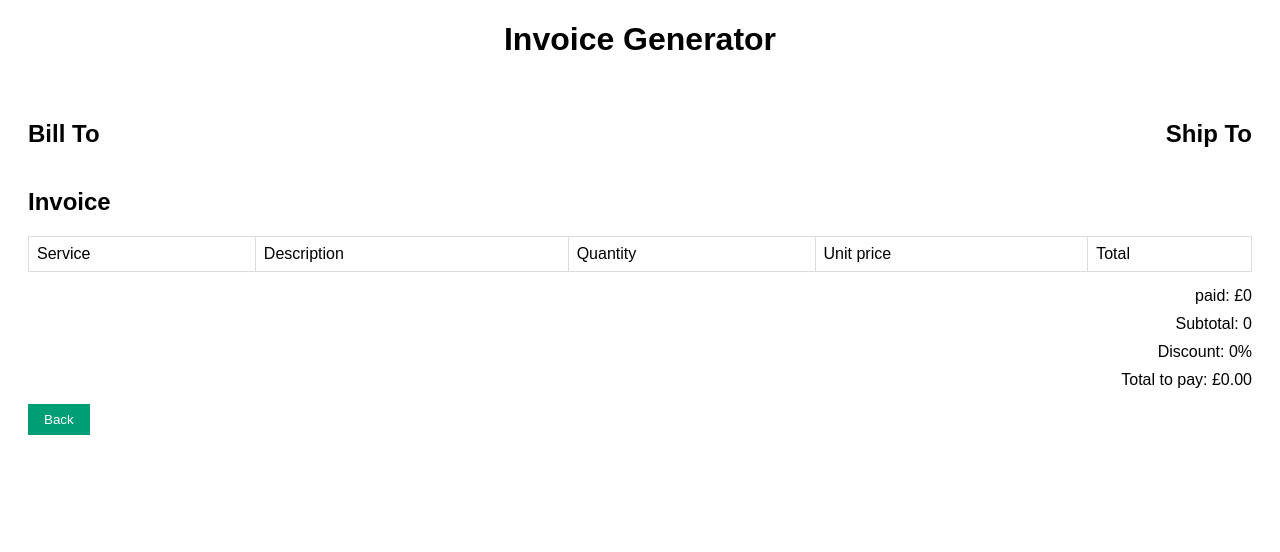
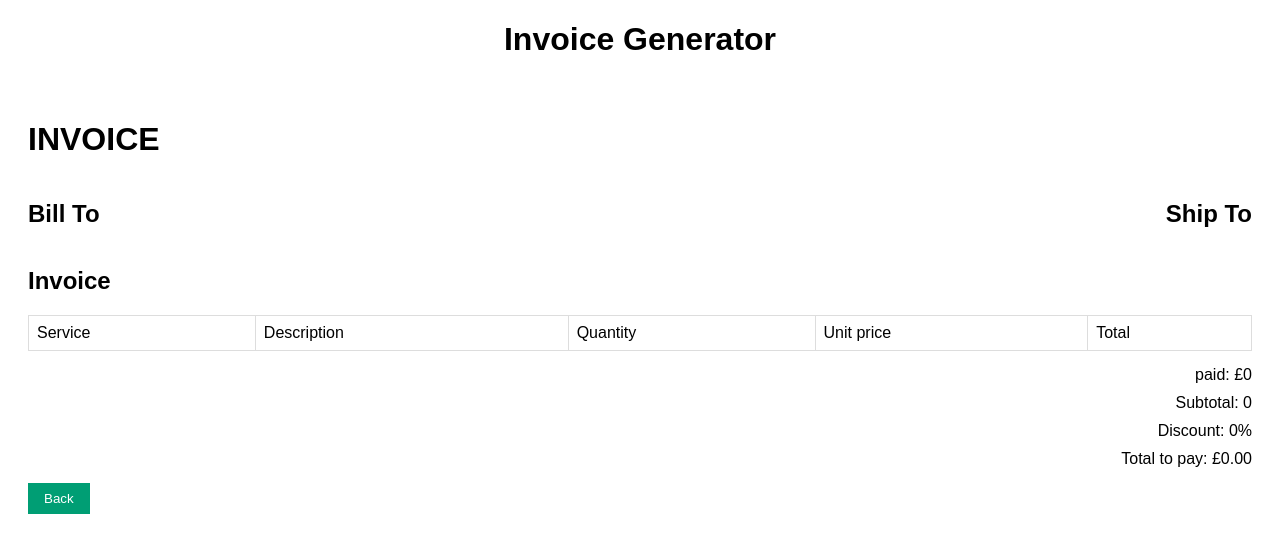
Before and after one commit to ola9292/invoice-generator, a Vue app: page / in a window 1280 px wide. Both pictures are taken after a click on the button "See Preview". Shown: the top 552 px of the page. Built offline with nearby package versions, Linux system fonts and the light colour scheme.

Commit message:
bill to details

```diff
--- a/src/components/Invoice.vue
+++ b/src/components/Invoice.vue
@@ -160,6 +160,7 @@
         <div class="container-2">
 
             <div id="invoice-preview">
+                <h1>INVOICE</h1>
                 <div class="date_no preview">
                     <p v-if="invoice.date"><bold>Date:</bold> {{ invoice.date }}</p>
                     <p v-if="invoice.invoice_no"><bold>Invoice No:</bold> {{ invoice.invoice_no }}</p>
@@ -232,12 +233,13 @@
     border: 1px solid #dddddd;
     text-align: left;
     padding: 8px;
+
     }
     .container{
         font-size: 16px;
         touch-action: manipulation;
         user-select: none;
-        overflow-x: scroll;
+        /* overflow-x: scroll; */
         margin: auto;
         padding: 20px;
         width: 90%;
@@ -245,7 +247,7 @@
         box-shadow: rgba(0, 0, 0, 0.35) 0px 5px 15px;
     }
     .container-2{
-        overflow-x: auto;
+        /* overflow-x: scroll; */
         padding: 20px;
     }
     .flex-container-col{
```
